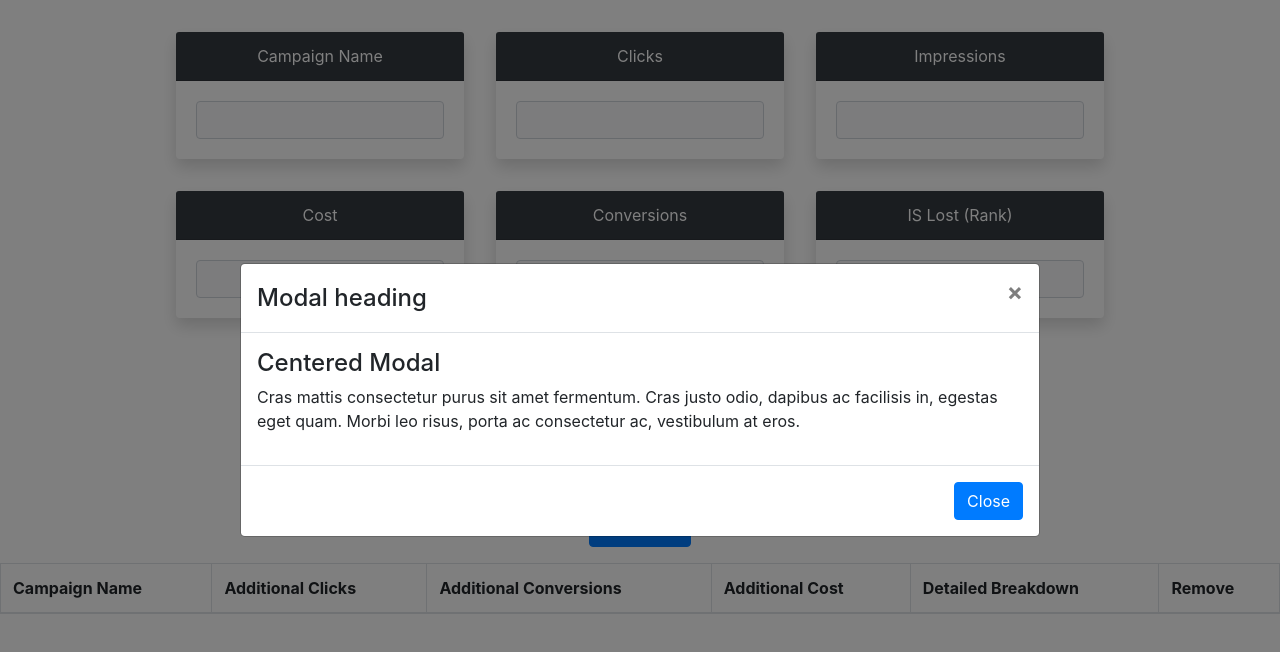
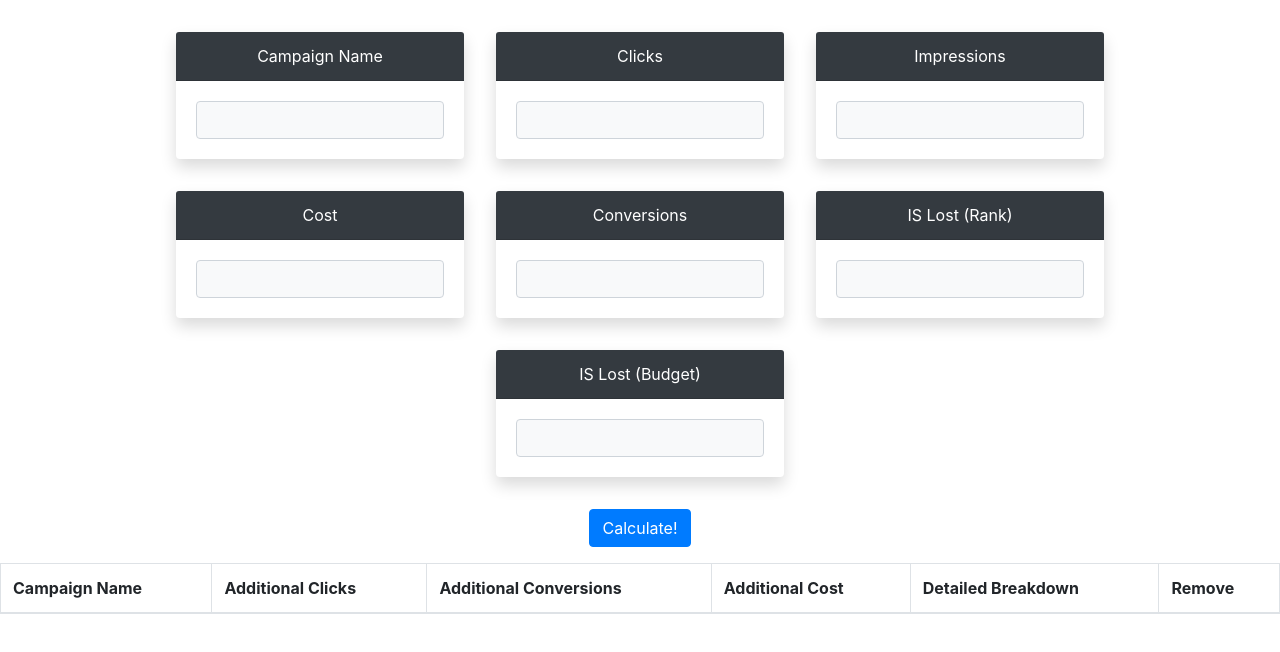
Before and after one commit to MitchAhoy/react-google-calc, a React (Create React App) app in the folder google-calc/: page / in a window 1280 px wide. Shown: the top 652 px of the page. Built offline with nearby package versions, Linux system fonts and the light colour scheme.

Commit message:
building detailed breakdown

```diff
--- a/google-calc/src/components/Dashboard/Dashboard.js
+++ b/google-calc/src/components/Dashboard/Dashboard.js
@@ -2,7 +2,7 @@ import React, { useState, useEffect } from 'react';
 import MetricInput from '../MetricInput/MetricInput'
 import OverviewTable from '../OverviewTable/OverviewTable'
 import CalculateMetrics from '../../helpers/calculate'
-import DetailedBreakdown from '../DetailedBreakdown/DetailedBreakdown'
+
 
 function Dashboard() {
 
@@ -28,7 +28,7 @@ function Dashboard() {
     <div className='Dashboard'>
       <MetricInput submitCampaign={submitCampaign} />
       <OverviewTable campaigns={calculatedCampaigns} />
-      <DetailedBreakdown />
+
     </div>
 
   );
--- a/google-calc/src/components/DetailedBreakdown/DetailedBreakdown.js
+++ b/google-calc/src/components/DetailedBreakdown/DetailedBreakdown.js
@@ -1,31 +1,90 @@
 import React from 'react';
-import {Modal, Button}  from 'react-bootstrap'
+import { Modal, Button, Table } from 'react-bootstrap'
 
 function DetailedBreakdown(props) {
+
+  const currCampaign = props.currCampaign ? props.currCampaign : {}
+
+  const headings = {
+    basic: ['Clicks', 'Impr.', 'CTR', 'Cost', 'Avg. CPC', 'Conv.', 'Cost/conv', 'Conv. Rate', 'IS Lost (Rank)', 'IS Lost (Budget)', 'Impr. Share'],
+    projections: ['Total Impr. Eligible', 'Potential Impr. 0% Budget', 'Potential Impr. 0% Rank', 'Projected Impr.', 'Projected Clicks', 'Projected Cost', 'Projected Conv.'],
+    additional: ['Additional Impr.', 'Additional Clicks', 'Additional Cost', 'Additional Conv.', 'Additional CPA']
+  }
 
   return (
 
     <Modal
-    show={true}
+      show={props.display}
       size="lg"
       aria-labelledby="contained-modal-title-vcenter"
       centered
     >
       <Modal.Header closeButton>
         <Modal.Title id="contained-modal-title-vcenter">
-        Modal heading
+          {currCampaign.campaignName}
         </Modal.Title>
       </Modal.Header>
       <Modal.Body>
-      <h4>Centered Modal</h4>
-      <p>
-        Cras mattis consectetur purus sit amet fermentum. Cras justo odio,
-        dapibus ac facilisis in, egestas eget quam. Morbi leo risus, porta ac
-        consectetur ac, vestibulum at eros.
-      </p>
+        <Table responsive bordered>
+          <thead>
+            <tr>
+              {headings.basic.map(heading => <td>{heading}</td>)}
+            </tr>
+          </thead>
+          <tbody>
+            <tr>
+              <td>{currCampaign.clicks}</td>
+              <td>{currCampaign.impressions}</td>
+              <td>{currCampaign.ctr}</td>
+              <td>{currCampaign.cost}</td>
+              <td>{currCampaign.avgCpc}</td>
+              <td>{currCampaign.conversions}</td>
+              <td>{currCampaign.costConversion}</td>
+              <td>{currCampaign.conversionRate}</td>
+              <td>{currCampaign.isLostRank}</td>
+              <td>{currCampaign.isLostBudget}</td>
+              <td>{currCampaign.impressionShare}</td>
+            </tr>
+          </tbody>
+        </Table>
+        <Table responsive bordered>
+          <thead>
+            <tr>
+              {headings.projections.map(heading => <td>{heading}</td>)}
+            </tr>
+          </thead>
+          <tbody>
+            <tr>
+              <td>{currCampaign.eligibleImpressions}</td>
+              <td>{currCampaign.budgetPotentialImpressions}</td>
+              <td>{currCampaign.rankPotentialImpressions}</td>
+              <td>{currCampaign.projectedImpressions}</td>
+              <td>{currCampaign.projectedClicks}</td>
+              <td>{currCampaign.projectedCost}</td>
+              <td>{currCampaign.ProjectedConversions}</td>
+            </tr>
+          </tbody>
+        </Table>
+
+        <Table responsive bordered>
+          <thead>
+            <tr>
+              {headings.additional.map(heading => <td>{heading}</td>)}
+            </tr>
+          </thead>
+          <tbody>
+            <tr>
+              <td>{currCampaign.additionalImpressions}</td>
+              <td>{currCampaign.additionalClicks}</td>
+              <td>{currCampaign.additionalCost}</td>
+              <td>{currCampaign.additionalConversions}</td>
+              {/* <td>{currCampaign.additionalConversions}</td> */}
+            </tr>
+          </tbody>
+        </Table>
       </Modal.Body>
       <Modal.Footer>
-      <Button>Close</Button>
+        <Button onClick={props.hide}>Close</Button>
       </Modal.Footer>
     </Modal>
 
--- a/google-calc/src/components/OverviewTable/OverviewTable.js
+++ b/google-calc/src/components/OverviewTable/OverviewTable.js
@@ -1,19 +1,29 @@
 import React, { useState } from 'react';
 import Table from 'react-bootstrap/Table'
 import removeBtn from './close.png'
+import DetailedBreakdown from '../DetailedBreakdown/DetailedBreakdown'
 
 
 function OverviewTable(props) {
 
   const [modalShow, setModalShow] = useState(false)
+  const [detailedCampaign, setDetailedCampaign] = useState()
 
   const columns = ['Campaign Name', 'Additional Clicks', 'Additional Conversions', 'Additional Cost', 'Detailed Breakdown', 'Remove']
 
   const showDetailedMetrics = evt => {
-    const CampaignId = evt.target.id
+    setModalShow(!modalShow)
+    const currCampaign = props.campaigns.find(campaign => campaign.id === evt.target.id)
+    setDetailedCampaign(currCampaign)
+  }
+
+  const hideDetailedMetrics = evt => {
+    setModalShow(!modalShow)
+    setDetailedCampaign()
   }
 
   return (
+    <div>
       <Table responsive bordered hover>
         <thead>
           <tr>
@@ -28,12 +38,13 @@ function OverviewTable(props) {
               <td>{campaign.additionalConversions}</td>
               <td>{campaign.additionalCost}</td>
               <td onClick={showDetailedMetrics} id={campaign.id}>View More</td>
-            <td><img src={removeBtn}/></td>
+              <td><img src={removeBtn} /></td>
             </tr>
           })}
         </tbody>
       </Table>
-
+      {modalShow && <DetailedBreakdown display={modalShow} currCampaign={detailedCampaign} hide={hideDetailedMetrics} />}
+    </div>
 
 
 
```
Lines whose indentation alone changed are shown as unchanged.
